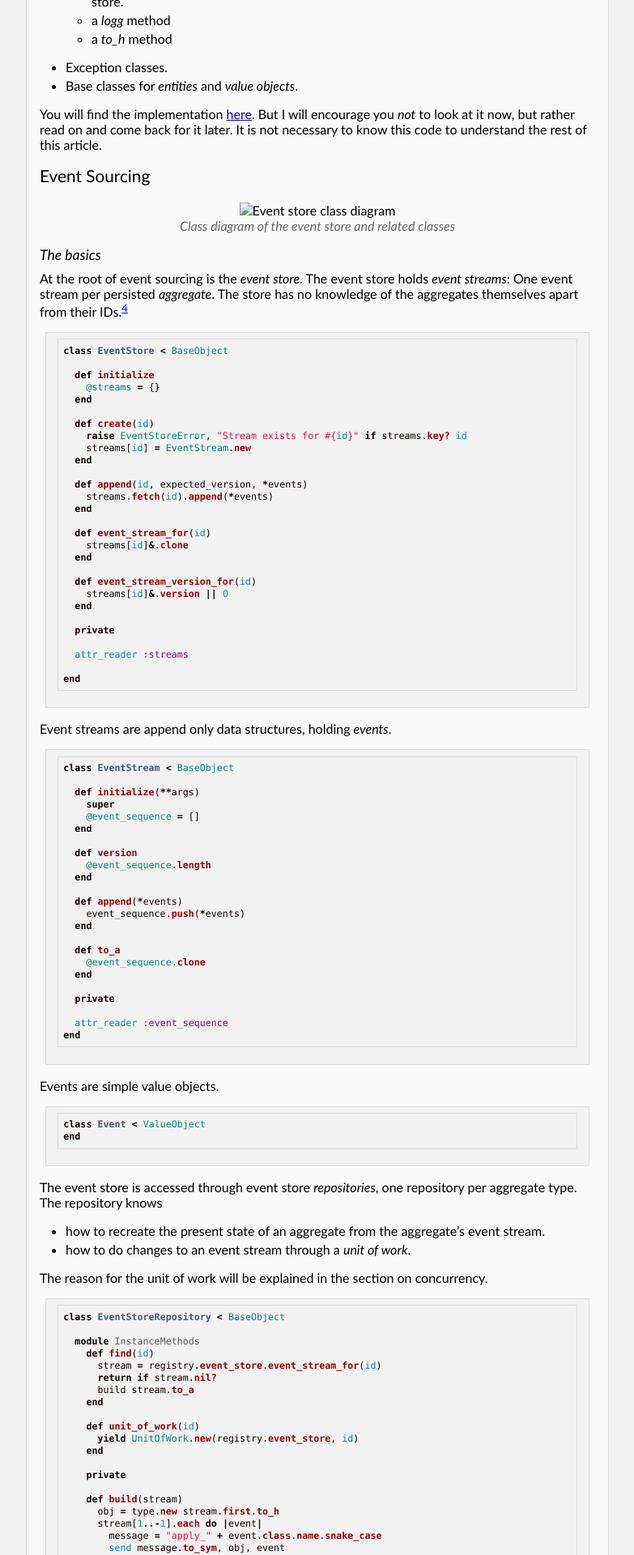
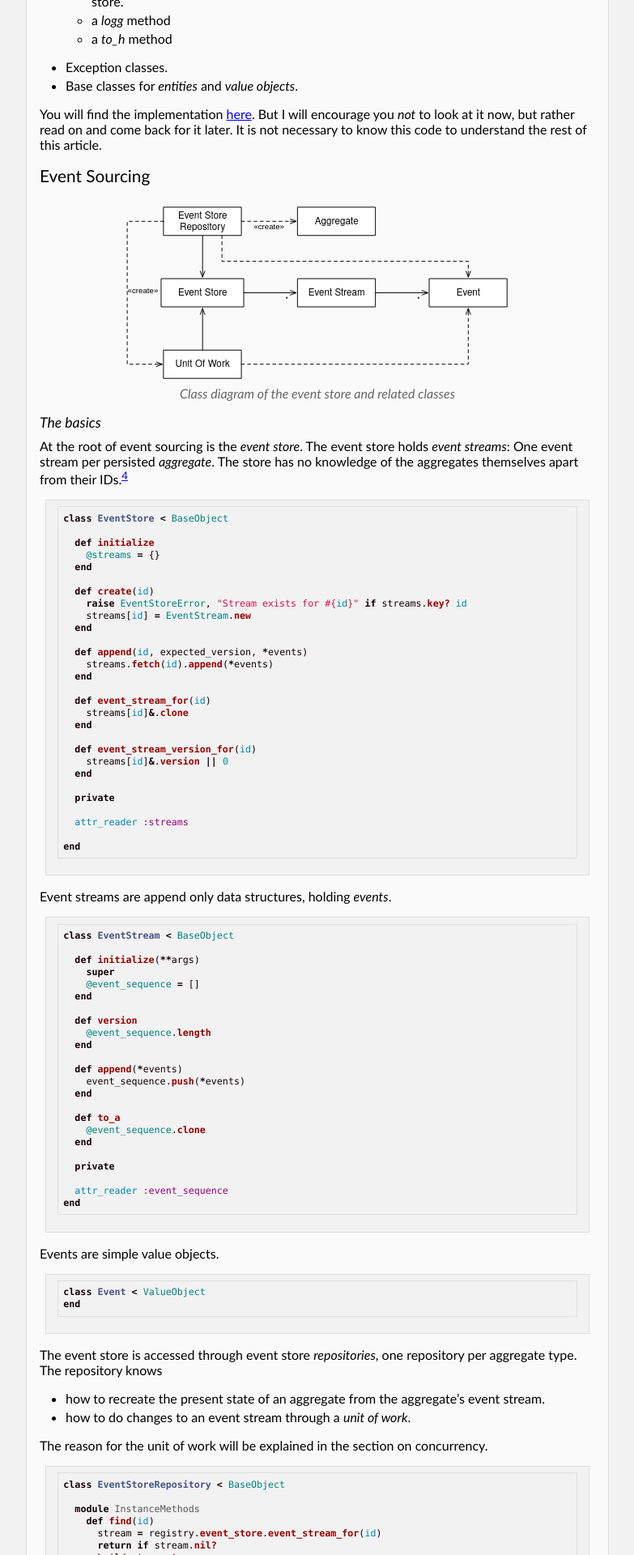
Before and after one commit to kjellm/kjellm.github.com, a Jekyll site: the page built from _posts/2017-01-24-EventSourcingInRuby.markdown, in a window 1280 px wide. Shown: the part 875-2795 px from the top of the page at 81% size, without its empty margins (248-1031 px from the left). Built offline with Jekyll 4.4.1, drawn with Linux system fonts in a browser that asks for light colours.

Commit message:
Fix image url

```diff
--- a/_posts/2017-01-24-EventSourcingInRuby.markdown
+++ b/_posts/2017-01-24-EventSourcingInRuby.markdown
@@ -57,7 +57,7 @@ this article.
 ### Event Sourcing
 
 <figure>
-  <img src="images/event-sourceing/store.svg" style="width: 80%" alt="Event store class diagram"/>
+  <img src="/images/event-sourceing/store.svg" style="width: 80%" alt="Event store class diagram"/>
   <figcaption>Class diagram of the event store and related classes</figcaption>
 </figure>
 
```
